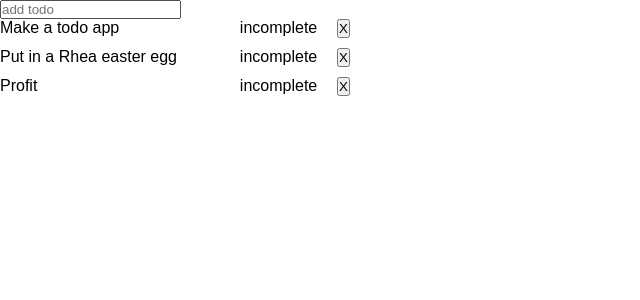
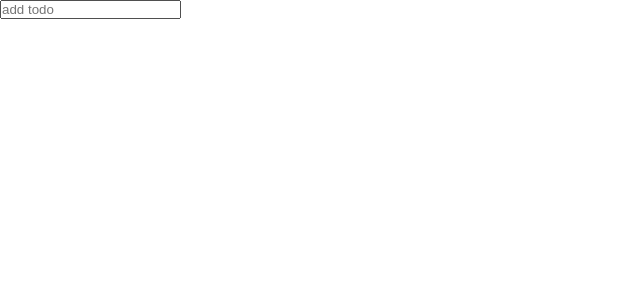
Before and after one commit to Kandy-Peter/react-todo, a React (Create React App) app: page / in a window 1280 px wide. Shown: the top 300 px of the page, without its empty margins (0-640 px from the left). Built offline with nearby package versions, Linux system fonts and the light colour scheme.

Commit message:
add local storage

```diff
--- a/src/components/TodoList.js
+++ b/src/components/TodoList.js
@@ -1,41 +1,41 @@
-import React, {useState} from 'react';
-import { Todolist, Form } from './todo'
+import React, {useEffect, useState} from 'react';
+import { Todolist } from './todo';
 
 const TodoList = () => {
 	const [state, setState] = useState({
-		nextId: 3,
-		todos: [
-			{
-			  id: 0,
-			  todoText: 'Make a todo app',
-			  completed: false
-			}, {
-			  id: 1,
-			  todoText: 'Put in a Rhea easter egg',
-			  completed: false
-			}, {
-			  id: 2,
-			  todoText: 'Profit',
-			  completed: false
-			},
-		  ]
-
+		nextId: 0,
+		todos: []
 	})
 
+	useEffect(() => {
+		const json = localStorage.getItem("todos");
+		const laodTodo = JSON.parse(json);
+		if(laodTodo) {
+			setState(laodTodo);
+		}
+	}, [])
+	useEffect(() => {
+		const json = JSON.stringify(state);
+		localStorage.setItem("todos", json)
+	}, [state]);
+
 	const createTodo = newTodo => {
-		console.log(newTodo);
-		let todo = {id: [state.nextId], todoText: newTodo, completed: false};
+		let todo = {
+			id: [state.nextId],
+			todoText: newTodo,
+			completed: false
+		};
 		let todos = [...state.todos, todo];
 		let nextId = state.nextId + 1;
 		setState({todos, nextId});
-	  }
+	}
 
 	const deleteTodo = id => {
 		let todos = state.todos.filter(todo => (
 		  todo.id !== id
 		));
 		setState({todos});
-	  }
+	}
 
 	const  toggleTodoCompletion = id => {
 		let todos = state.todos.map(todo => (
@@ -44,7 +44,7 @@ const TodoList = () => {
 		  : todo
 		));
 		setState({todos});
-	  }
+	}
 
 	const  editTodo = (id, newText) => {
 		let todos = state.todos.map(todo => (
@@ -53,7 +53,28 @@ const TodoList = () => {
 		  : todo
 		));
 		setState({todos});
-	  }
+	}
+
+	function Form({createTodo}) {
+		function handleSubmit(e) {
+			e.preventDefault();
+			createTodo(e.target.inputText.value);
+			e.target.inputText.value = '';
+		}
+
+		return (
+			<form
+			onSubmit={handleSubmit}
+			>
+			<input
+				type="text"
+				className="inputText"
+				name="inputText"
+				placeholder="add todo"
+			/>
+			</form>
+		);
+	}
 
 		return (
 		  <div className="todolist">
--- a/src/components/todo.js
+++ b/src/components/todo.js
@@ -1,25 +1,3 @@
-function Form({createTodo}) {
-
-	function handleSubmit(e) {
-	  e.preventDefault();
-	  createTodo(e.target.inputText.value);
-	  e.target.inputText.value = '';
-	}
-
-	return (
-	  <form
-		onSubmit={handleSubmit}
-	  >
-		<input
-		  type="text"
-		  className="inputText"
-		  name="inputText"
-		  placeholder="add todo"
-		/>
-	  </form>
-	);
-}
-
 function Todo({id, todoText, completed, deleteTodo, toggleTodoCompletion, editTodo}) {
 
 	function handleDelete(e) {
@@ -91,4 +69,4 @@ return (
 	);
 }
 
-export { Todolist, Form, Todo };
+export { Todolist };
```
Lines whose indentation alone changed are shown as unchanged.
